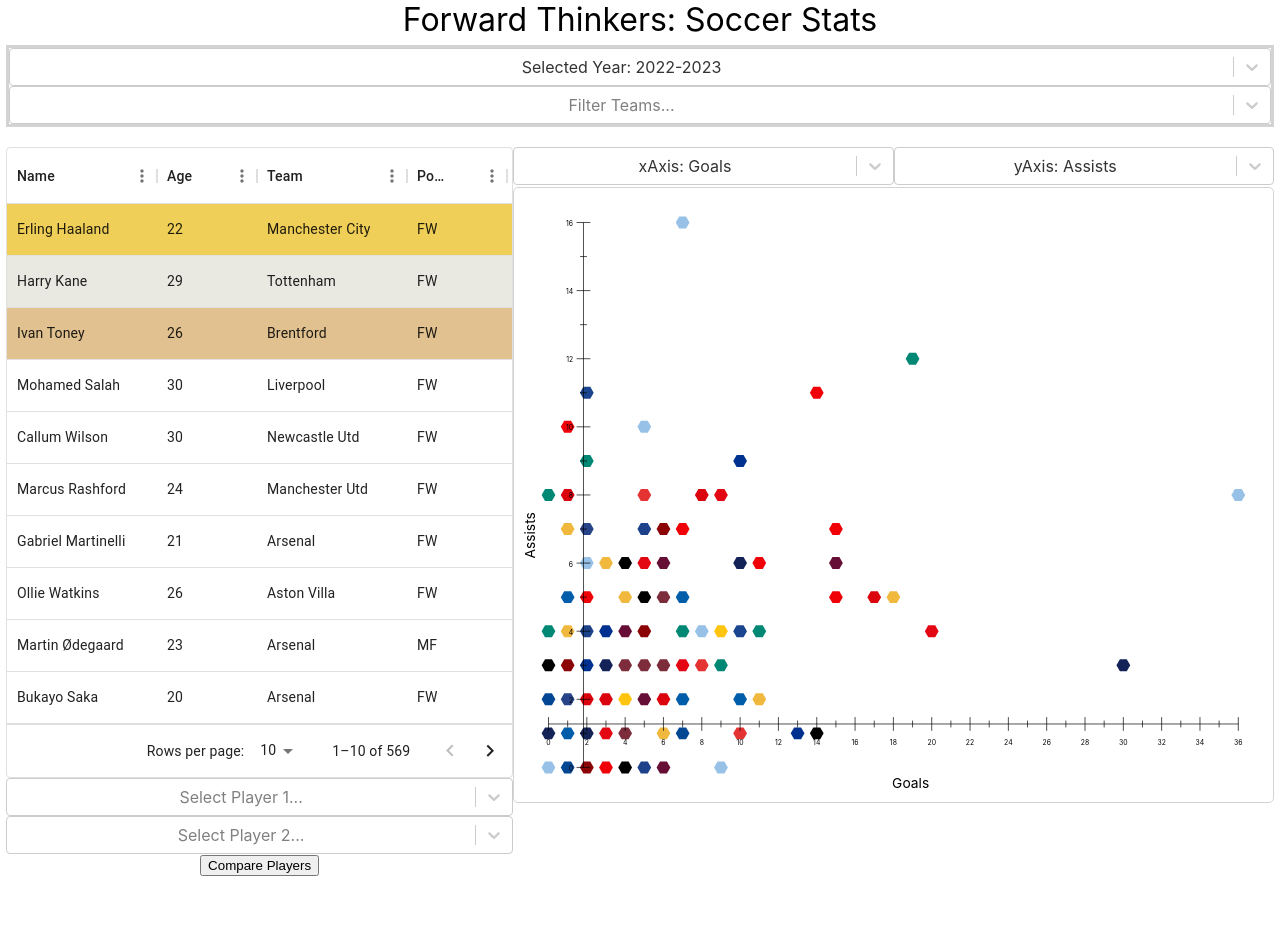
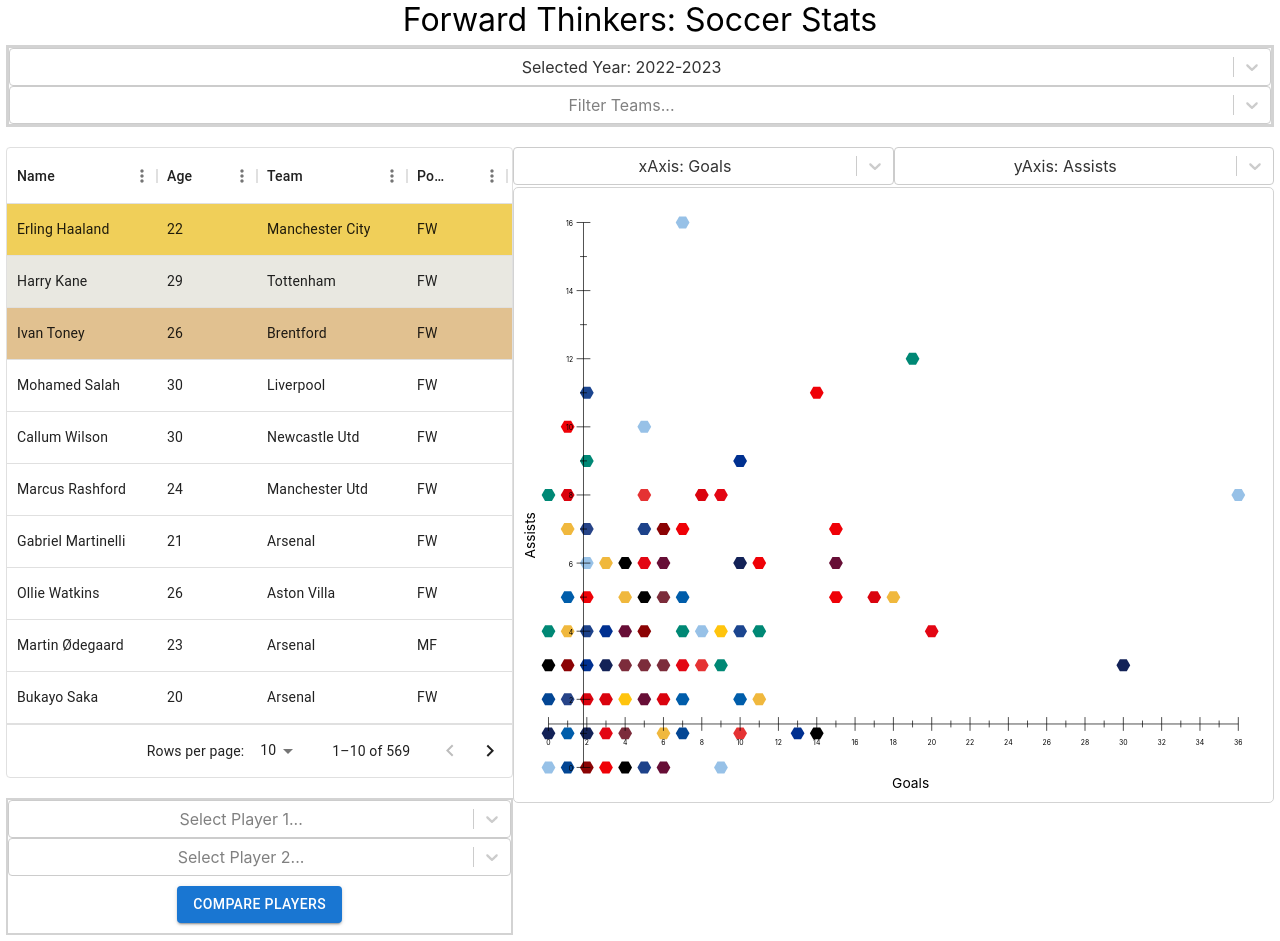
Before and after one commit to Nuri-G/ForwardThinkers, a React (Create React App) app: page / in a window 1280 px wide. Before the commit the page ends 882 px from the top, so only its background shows below. Built offline with nearby package versions, Linux system fonts and the light colour scheme.

Commit message:
added mui button to compare players

```diff
--- a/package.json
+++ b/package.json
@@ -5,7 +5,7 @@
   "dependencies": {
     "@emotion/react": "^11.11.1",
     "@emotion/styled": "^11.11.0",
-    "@mui/material": "^5.14.16",
+    "@mui/material": "^5.14.18",
     "@mui/x-data-grid": "^6.17.0",
     "@testing-library/jest-dom": "^5.17.0",
     "@testing-library/react": "^13.4.0",
--- a/src/App.js
+++ b/src/App.js
@@ -7,6 +7,7 @@ import Leaderboard from './Leaderboard'
 import swal from 'sweetalert2';
 import withReactContent from 'sweetalert2-react-content';
 import StatChart from './StatChart';
+import { Button } from '@mui/material';
 
 const teamInfo = {
     "Arsenal": {
@@ -438,7 +439,8 @@ class App extends React.Component {
 
                         <Leaderboard activeData={this.state.activeData} className='LeaderboardContainer'></Leaderboard>
 
-
+                        <br></br>
+                        <div style={{ border: "2px solid lightgrey" }}>
                             <Select
                                 className='DropdownMenu'
                                 placeholder="Select Player 1..."
@@ -457,8 +459,9 @@ class App extends React.Component {
                                     this.selectedPlayer2 = selectedOption;
                                 }}
                             />
-                        <div className='ButtonContainer'>
-                            <button onClick={this.handleButtonClick}>Compare Players</button>
+                            <div className='ButtonContainer' style={{ marginTop: "10px", marginBottom: "10px" }}>
+                                <Button variant="contained" onClick={this.handleButtonClick}>Compare Players</Button>
+                            </div>
                         </div>
                     </div>
 
```
Also changed, not shown: 1 other file (tests, documents, lock files or other folders). Lines whose indentation alone changed are shown as unchanged.
